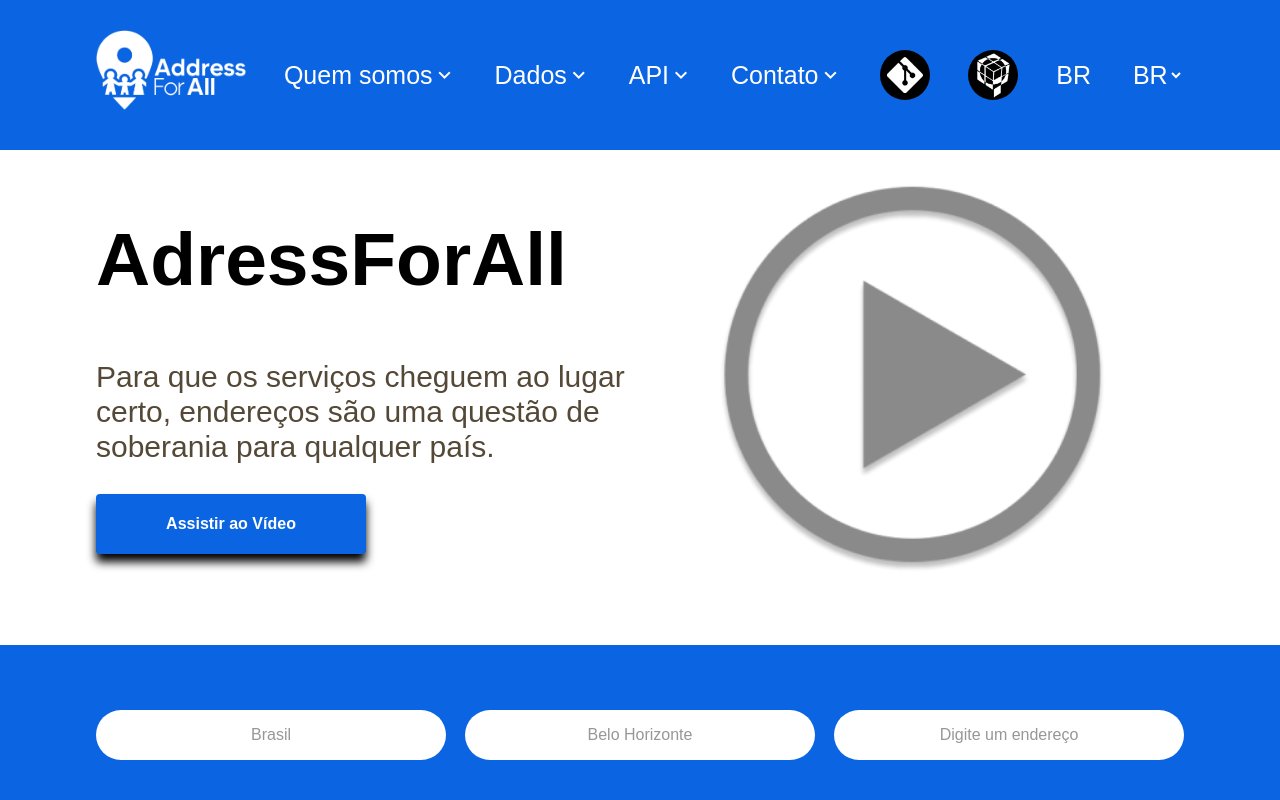
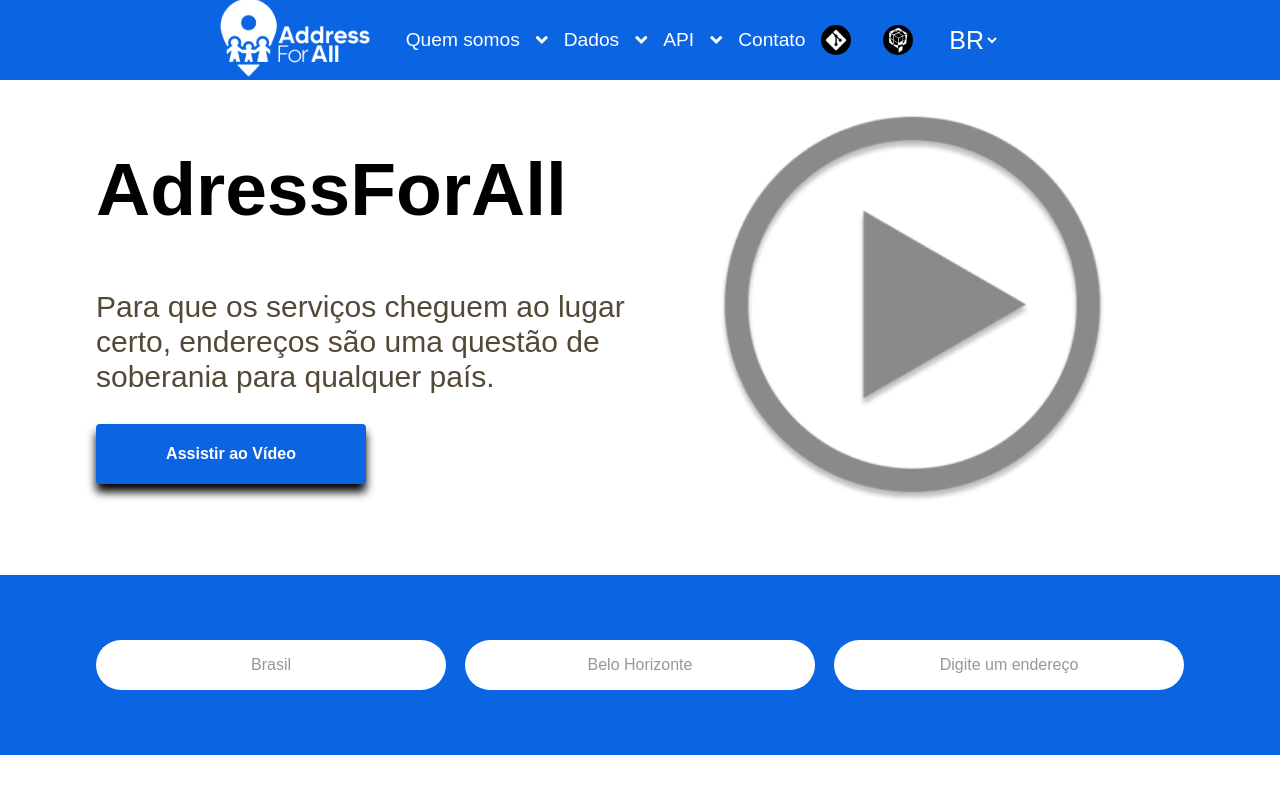
Before and after one commit to Caiotc/ReactWebsiteAdressForAll, a React (Create React App) app: page / in a window 1280 px wide. Shown: the top 800 px of the page. Built offline with nearby package versions, Linux system fonts and the light colour scheme.

Commit message:
menu mobile and navbar dropdown -refactoring is needed

```diff
--- a/public/index.html
+++ b/public/index.html
@@ -5,6 +5,7 @@
     <link rel="icon" href="%PUBLIC_URL%/favicon.ico" />
     <meta name="viewport" content="width=device-width, initial-scale=1" />
     <meta name="theme-color" content="#3a3a3a" />
+    <link rel="stylesheet" href="https://use.fontawesome.com/releases/v5.15.3/css/all.css" integrity="sha384-SZXxX4whJ79/gErwcOYf+zWLeJdY/qpuqC4cAa9rOGUstPomtqpuNWT9wdPEn2fk" crossorigin="anonymous">
     <link href="https://fonts.googleapis.com/icon?family=Material+Icons"
       rel="stylesheet">
     <title>React App</title>
--- /dev/null
+++ b/src/components/Dropdown/DropDownApi.js
@@ -0,0 +1,35 @@
+import React,{useState} from 'react';
+import {MenuItemsApi} from './MenuItems.js';
+import {
+    DropDownMenu,
+    DropDownMenuItem,
+    DropDownAnchor
+} from './styles'
+function DropDownApi(props){
+    const [click,setClick] = useState(false);
+    const handleClick = () => setClick(!click);
+
+
+
+    return(
+        <>
+            <DropDownMenu
+                onClick={handleClick}
+               className={click ?
+               'clicked':
+               ''}>
+                   {MenuItemsApi.map((item,index) =>{
+                       return(<DropDownMenuItem key ={index}>
+                           <DropDownAnchor
+                           href={item.path}
+                           onClick={()=>setClick(false)}>
+                               {item.title}
+                           </DropDownAnchor>
+                       </DropDownMenuItem>);
+                   })}
+            </DropDownMenu>
+        </>
+    );
+}
+
+export default DropDownApi;
--- /dev/null
+++ b/src/components/Dropdown/DropDownData.js
@@ -0,0 +1,35 @@
+import React,{useState} from 'react';
+import {MenuItemsData} from './MenuItems.js';
+import {
+    DropDownMenu,
+    DropDownMenuItem,
+    DropDownAnchor
+} from './styles'
+function DropDownData(props){
+    const [click,setClick] = useState(false);
+    const handleClick = () => setClick(!click);
+
+
+
+    return(
+        <>
+            <DropDownMenu
+                onClick={handleClick}
+               className={click ?
+               'clicked':
+               ''}>
+                   {MenuItemsData.map((item,index) =>{
+                       return(<DropDownMenuItem key ={index}>
+                           <DropDownAnchor
+                           href={item.path}
+                           onClick={()=>setClick(false)}>
+                               {item.title}
+                           </DropDownAnchor>
+                       </DropDownMenuItem>);
+                   })}
+            </DropDownMenu>
+        </>
+    );
+}
+
+export default DropDownData;
--- /dev/null
+++ b/src/components/Dropdown/DropDownWhoWeAre.js
@@ -0,0 +1,35 @@
+import React,{useState} from 'react';
+import {MenuItemsData,MenuItemsWhoweAre} from './MenuItems.js';
+import {
+    DropDownMenu,
+    DropDownMenuItem,
+    DropDownAnchor
+} from './styles'
+function DropDownWhoWeAre(props){
+    const [click,setClick] = useState(false);
+    const handleClick = () => setClick(!click);
+    let result = (<></>);
+
+
+    return(
+        <>
+            <DropDownMenu
+                onClick={handleClick}
+               className={click ?
+               'clicked':
+               ''}>
+                   {MenuItemsWhoweAre.map((item,index) =>{
+                       return(<DropDownMenuItem key ={index}>
+                           <DropDownAnchor
+                           href={item.path}
+                           onClick={()=>setClick(false)}>
+                               {item.title}
+                           </DropDownAnchor>
+                       </DropDownMenuItem>);
+                   })}
+            </DropDownMenu>
+        </>
+    );
+}
+
+export default DropDownWhoWeAre;
--- /dev/null
+++ b/src/components/Dropdown/MenuItems.js
@@ -0,0 +1,38 @@
+export const MenuItemsWhoweAre =[
+    {
+        title:'Historico',
+        path:'/quem-somos',
+    },
+    {
+        title:'Estatuto',
+        path:'/estatuto',
+    },
+    {
+        title:'Projetos',
+        path:'/quem-somos',
+    }
+]
+export const MenuItemsData =[
+    {
+        title:'Tipos de Dados',
+        path:'/tipos-de-dados',
+    },
+    {
+        title:'Serviços',
+        path:'/dados',
+    },
+    {
+        title:'Contribua',
+        path:'/contribua',
+    },
+    {
+        title:'FAQ',
+        path:'/perguntas-frequentes'
+    }
+]
+export const MenuItemsApi=[
+    {
+        title:'FAQ',
+        path:'/perguntas-frequentes'
+    }
+]
--- /dev/null
+++ b/src/components/Dropdown/styles.js
@@ -0,0 +1,34 @@
+import styled from "styled-components";
+
+export const DropDownMenuContainer = styled.div`
+    @media screen and (max-width: 960px) {
+    .fa-angle-down {
+        display: none;
+    }
+}
+`
+export const DropDownMenu = styled.ul`
+    width: 200px;
+    position: absolute;
+    top: 80px;
+    list-style: none;
+    text-align:start;
+`
+export const DropDownMenuItem = styled.li`
+    background: blue;
+    cursor: pointer;
+    :hover{
+       background :lightblue ;
+    }
+    &.clicked{
+        display:none
+    }
+`
+export const DropDownAnchor = styled.a`
+    display: block;
+    width: 100%;
+    height: 100%;
+    text-decoration:none;
+    color:#fff;
+    padding:16px;
+`
--- a/src/components/Navbar/index.js
+++ b/src/components/Navbar/index.js
@@ -1,4 +1,4 @@
-import React,{useEffect, useCallback} from 'react';
+import React,{useEffect, useCallback,useState} from 'react';
 
 import {useLanguage} from '../../context/language';
 import {useLanguageState} from '../../context/languageState';
@@ -11,12 +11,19 @@
     NavbarLogo,
     NavbarLinkIconWrapper,
     LanguageSelect,
-    LanguageOption
+    LanguageOption,
+    BuguerMenu,
+    NavbarMenuIcon,
+    NavbarMenu,
+    NavbarItem
 } from './style'
-
+import DropDownWhoWeAre from '../Dropdown/DropDownWhoWeAre';
+import DropDownData from '../Dropdown/DropDownData';
+import DropDownApi from '../Dropdown/DropDownApi';
 import logo from '../../assets/images/logo.png'
 import git from '../../assets/images/git.png'
 import dadosabertos from '../../assets/images/dadosabertos.png'
+import { drop } from 'lodash';
 
 
 
@@ -25,6 +32,71 @@
   const {language,setAppLanguage} = useLanguage();
   const {languageState} = useLanguageState();
 
+  //events menu
+  //states
+  const [click,setClick] =  useState(false);
+  const [dropDown,setDropDown]= useState(false);
+  const [dropdownData,setDropDownData] =useState(false);
+  const [dropdownApi,setDropDownApi] = useState(false);
+  const handleClick = () => setClick(!click);
+  const closeMobileMenu = () =>{
+    setClick(false)
+  }
+  const onMouseEnter = (type) =>{
+    if(window.innerWidth < 960){
+      setDropDown(false)
+
+    }
+    else{
+      setDropDown(true)
+    }
+  }
+  const onMouseEnterData = ()=>{
+    if(window.innerWidth < 960){
+      setDropDownData(false)
+    }
+    else{
+      setDropDownData(true)
+    }
+    console.log(dropdownData)
+  }
+
+  const onMouseEnterApi = ()=>{
+    if(window.innerWidth < 960){
+      setDropDownApi(false)
+    }
+    else{
+      setDropDownApi(true)
+    }
+    console.log(dropdownData)
+  }
+
+  const onMouseLeaveApi = ()=>{
+    if(window.innerWidth < 960){
+      setDropDownApi(false)
+    }
+    else{
+      setDropDownApi(false)
+    }
+  }
+  const onMouseLeaveData = ()=>{
+    if(window.innerWidth < 960){
+      setDropDownData(false)
+    }
+    else{
+      setDropDownData(false)
+    }
+  }
+  const onMouseLeave = (type) =>{
+    if(window.innerWidth < 960){
+      setDropDown(false)
+    }
+    else{
+      setDropDown(false)
+    }
+  }
+
+  //
   useEffect(()=>{
     setAppLanguage('BR');
   },[setAppLanguage]);
@@ -37,26 +109,54 @@
   return (
     <NavbarContainer>
         <NavbarContent>
-            <NavbarLogo  src={logo} alt={'Address for all'}/>
-            <NavbarLinkIconWrapper>
-              <NavbarAnchor href='/quem-somos'>{languageState[language].navbar.link1}</NavbarAnchor>
-              <span class="material-icons">expand_more</span>
-            </NavbarLinkIconWrapper>
-            <NavbarLinkIconWrapper>
-              <NavbarAnchor href='/dados'>{languageState[language].navbar.link2}</NavbarAnchor>
-              <span class="material-icons">expand_more</span>
-            </NavbarLinkIconWrapper>
-            <NavbarLinkIconWrapper>
-              <NavbarAnchor>{languageState[language].navbar.link3}</NavbarAnchor>
-              <span class="material-icons">expand_more</span>
-            </NavbarLinkIconWrapper>
-            <NavbarLinkIconWrapper>
-              <NavbarAnchor>{languageState[language].navbar.link4}</NavbarAnchor>
-              <span class="material-icons">expand_more</span>
-            </NavbarLinkIconWrapper>
+
+            <NavbarMenuIcon
+              onClick={handleClick}>
+                <i className={click
+                ?
+                'fas fa-times':
+                'fas fa-bars'}></i>
+            </NavbarMenuIcon>
+
+            <NavbarMenu className={click?
+            'active':
+            ''}>
+              <NavbarItem>
+                <a href ='/'>
+                <NavbarLogo  src={logo} alt={'Address for all'}/>
+                </a>
+              </NavbarItem>
+              <NavbarItem
+              onMouseEnter={onMouseEnter}
+              onMouseLeave={onMouseLeave}>
+                <NavbarAnchor
+                 onClick={closeMobileMenu}>
+                {languageState[language].navbar.link1}</NavbarAnchor>
+                <i className='fas fa-angle-down'/>
+                {dropDown && <DropDownWhoWeAre />}
+              </NavbarItem>
+              <NavbarItem
+                onMouseEnter={onMouseEnterData}
+                onMouseLeave={onMouseLeaveData}>
+                <NavbarAnchor>{languageState[language].navbar.link2}</NavbarAnchor>
+                <i className='fas fa-angle-down'/>
+                {dropdownData && <DropDownData/>}
+              </NavbarItem>
+              <NavbarItem
+              onMouseEnter={onMouseEnterApi}
+              onMouseLeave={onMouseLeaveApi}>
+                <NavbarAnchor>{languageState[language].navbar.link3}</NavbarAnchor>
+                <i className='fas fa-angle-down'/>
+                {dropdownApi && <DropDownApi/>}
+              </NavbarItem>
+              <NavbarItem>
+                <NavbarAnchor href='/contato'>{languageState[language].navbar.link4}</NavbarAnchor>
+              </NavbarItem>
+            </NavbarMenu>
+
             <NavbarIcon src={git} alt={'Github'}/>
             <NavbarIcon src={dadosabertos} alt={'Dados abertos'}/>
-            <NavbarAnchor>BR</NavbarAnchor>
+
             <LanguageSelect onChange={(e)=>{onLanguageSelectHandler(e.target.value)}}>
               <LanguageOption value="BR">BR</LanguageOption>
               <LanguageOption value="EN">EN</LanguageOption>
@@ -67,14 +167,5 @@
 }
 
 //hook dropdown!
-function DropDown(){
-  return(
-    <div>
-      <NavbarLinkIconWrapper>
-        <NavbarAnchor>teste</NavbarAnchor>
-        <span class="material-icons">expand_more</span>
-      </NavbarLinkIconWrapper>
-    </div>
-  );
-}
+
 export default Navbar;
--- a/src/components/Navbar/style.js
+++ b/src/components/Navbar/style.js
@@ -1,43 +1,43 @@
 import styled from 'styled-components'
 
 export const NavbarContainer = styled.div`
-    width: 100%;
-    height: 150px;
-    padding: 2% 0% 2% 0%;
-    background-color: #0B64E1;
-    display:flex;
-    justify-content:center;
-    align-items:center;
+
 `;
 
 export const NavbarLogo = styled.img`
     width: 150px;
-    margin-top: -10px;
+    margin: 20px;
+    color: #fff;
+    justify-self: start;
+    cursor: pointer;
+    text-decoration: none;
+    font-size: 2rem;
 `;
 
 export const NavbarContent = styled.div`
-    height: 100%;
-    width: 85%;
+
+    background-color: #0B64E1;
+    height: 80px;
     display: flex;
-    justify-content:space-between;
+    justify-content: center;
     align-items: center;
+    font-size: 1.2rem;
+
 `;
 
 export const NavbarAnchor = styled.a`
-    color: #FFFFFF;
-    font-size: 25px;
-    font-weight: 500;
-    text-decoration: none;
-    cursor: pointer;
-    margin-right: 0;
+  color: white;
+  text-decoration: none;
+  padding: 0.5rem 1rem;
 `
 
 export const NavbarIcon = styled.img`
-    width: 50px;
-    height: 50px;
+    width: 30px;
+    height: 30px;
     background-color: #000;
     border-radius: 50%;
     padding: 2px;
+    margin-right: 2rem;
 `
 export const NavbarLinkIconWrapper = styled.div`
     display: flex;
@@ -50,7 +50,13 @@
     font-size: 25px;
     font-weight: 500;
     color:#fff;
+    margin-right:5rem;
     border:none;
+    :hover{
+    background-color: #1888ff;
+    border-radius: 4px;
+    transition: all 0.2s ease-out;
+  }
 `
 
 export const LanguageOption = styled.option`
@@ -61,3 +67,60 @@
     align-items: center;
     margin: 20px;
 `
+export const BuguerMenu = styled.span`
+
+`
+export const NavbarMenuIcon = styled.div`
+    display: none;
+    @media screen and (max-width: 960px) {
+        display: block;
+        position: absolute;
+        top: 0;
+        right: 0;
+        transform: translate(-100%,60%);
+        font-size: 1.8rem;
+        cursor: pointer;
+    }
+`
+export const NavbarMenu = styled.div`
+    display: flex;
+    flex-direction: rows;
+    justify-content :space-space-around ;
+  @media screen and (max-width: 960px) {
+
+        display: flex;
+        flex-direction: column;
+        width: 100%;
+        height: 90vh;
+        position: absolute;
+        top: 80px;
+        left: -100%;
+        opacity: 1;
+        transition: all 0.5s ease;
+
+
+    &.active {
+        background: #242222;
+        left: 0;
+        opacity: 1;
+        transition: all 0.5s ease;
+        z-index: 1;
+    }
+
+
+}
+`
+export const NavbarItem = styled.li`
+  display: flex;
+  align-items: center;
+  height: 80px;
+  :hover{
+    background-color: #1888ff;
+    border-radius: 4px;
+    transition: all 0.2s ease-out;
+  }
+  @media screen and (max-width: 960px) {
+
+
+  }
+`
```
